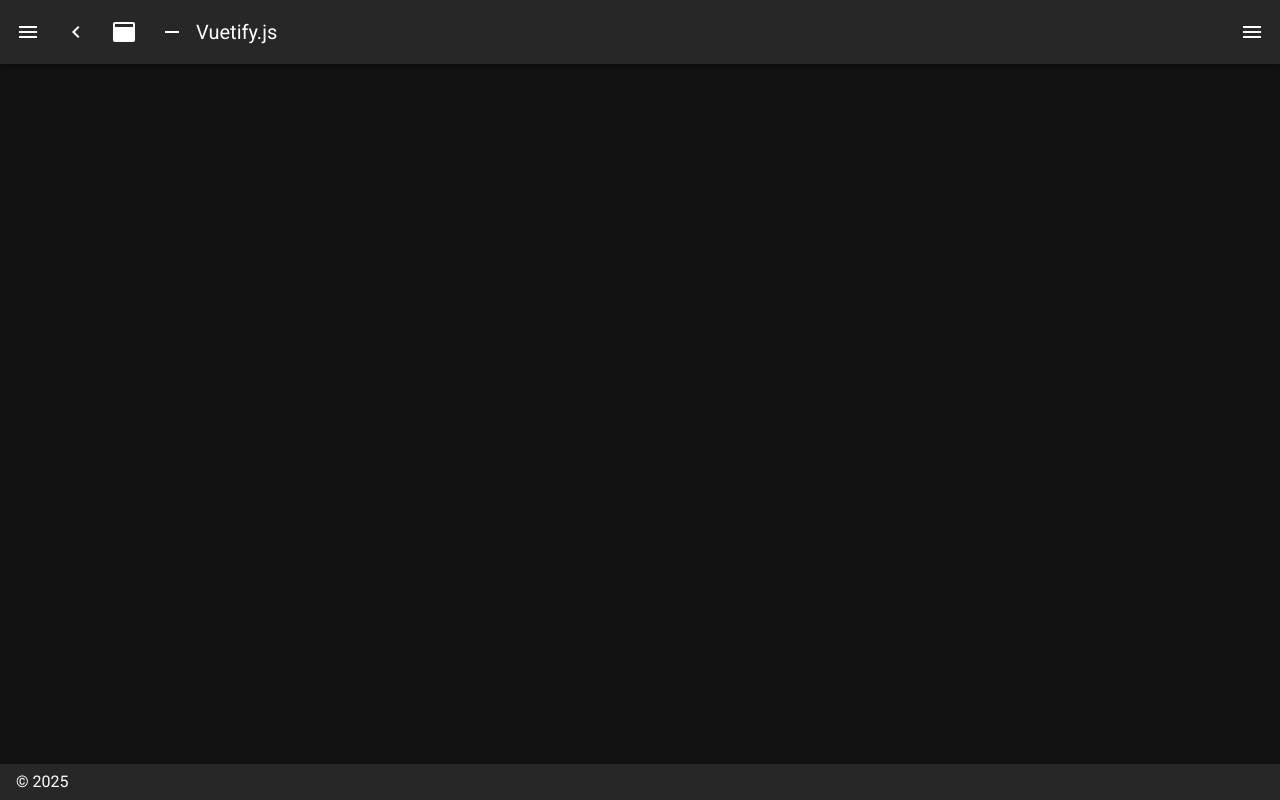
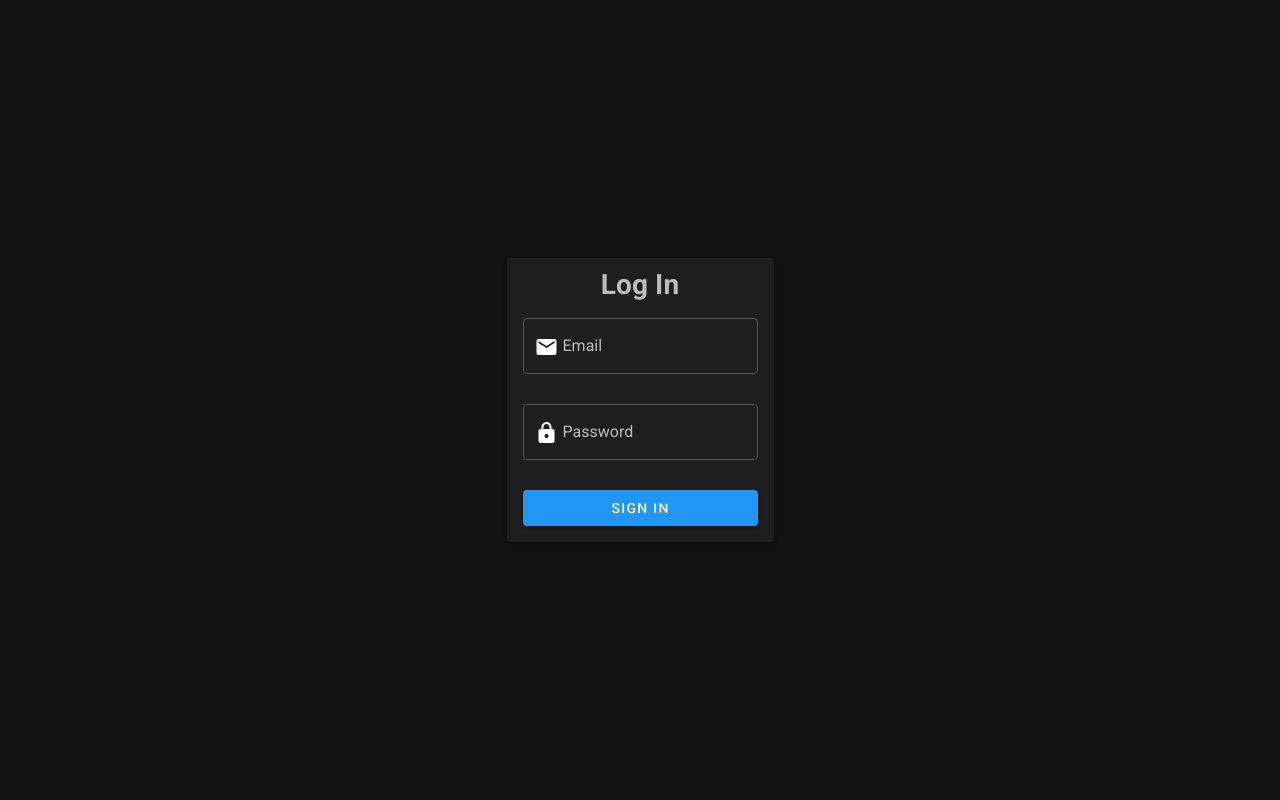
Before and after one commit to knowasLanzx/tadeo-qr-scanner, a Nuxt app: page /signin in a window 1280 px wide. Before the commit this address had no page. Built offline with nearby package versions, Linux system fonts and the light colour scheme.

Commit message:
Added login page

```diff
--- /dev/null
+++ b/layouts/auth.vue
@@ -0,0 +1,5 @@
+<template>
+    <v-app>
+        <Nuxt/>
+    </v-app>
+</template>
--- a/layouts/default.vue
+++ b/layouts/default.vue
@@ -104,8 +104,8 @@ export default {
         },
         {
           icon: 'mdi-chart-bubble',
-          title: 'Inspire',
-          to: '/inspire'
+          title: 'Sign In',
+          to: '/signin'
         }
       ],
       miniVariant: false,
--- a/pages/inspire.vue
+++ /dev/null
@@ -1,25 +0,0 @@
-<template>
-  <v-row>
-    <v-col class="text-center">
-      <img
-        src="/v.png"
-        alt="Vuetify.js"
-        class="mb-5"
-      >
-      <blockquote class="blockquote">
-        &#8220;First, solve the problem. Then, write the code.&#8221;
-        <footer>
-          <small>
-            <em>&mdash;John Johnson</em>
-          </small>
-        </footer>
-      </blockquote>
-    </v-col>
-  </v-row>
-</template>
-
-<script>
-export default {
-  name: 'InspirePage'
-}
-</script>
--- /dev/null
+++ b/pages/signin.vue
@@ -0,0 +1,21 @@
+<template>
+    <div class=" d-flex justify-center align-center"  style="height: 100vh;">
+        <v-card max-width="500">
+        <v-card-text>
+            <v-form>
+                <h1 style="text-align: center;">Log In</h1>
+                <br>
+                <v-text-field label="Email" prepend-inner-icon="mdi-email" outlined></v-text-field>
+                <v-text-field label="Password" type="password" prepend-inner-icon="mdi-lock" outlined></v-text-field>
+                <v-btn  :loading="loading" color="blue" size="large" type="submit" variant="elevated" block> Sign In</v-btn>
+            </v-form>
+        </v-card-text>
+        </v-card>
+    </div>
+</template>
+
+<script>
+export default{
+    layout: "auth",
+}
+</script>
```
